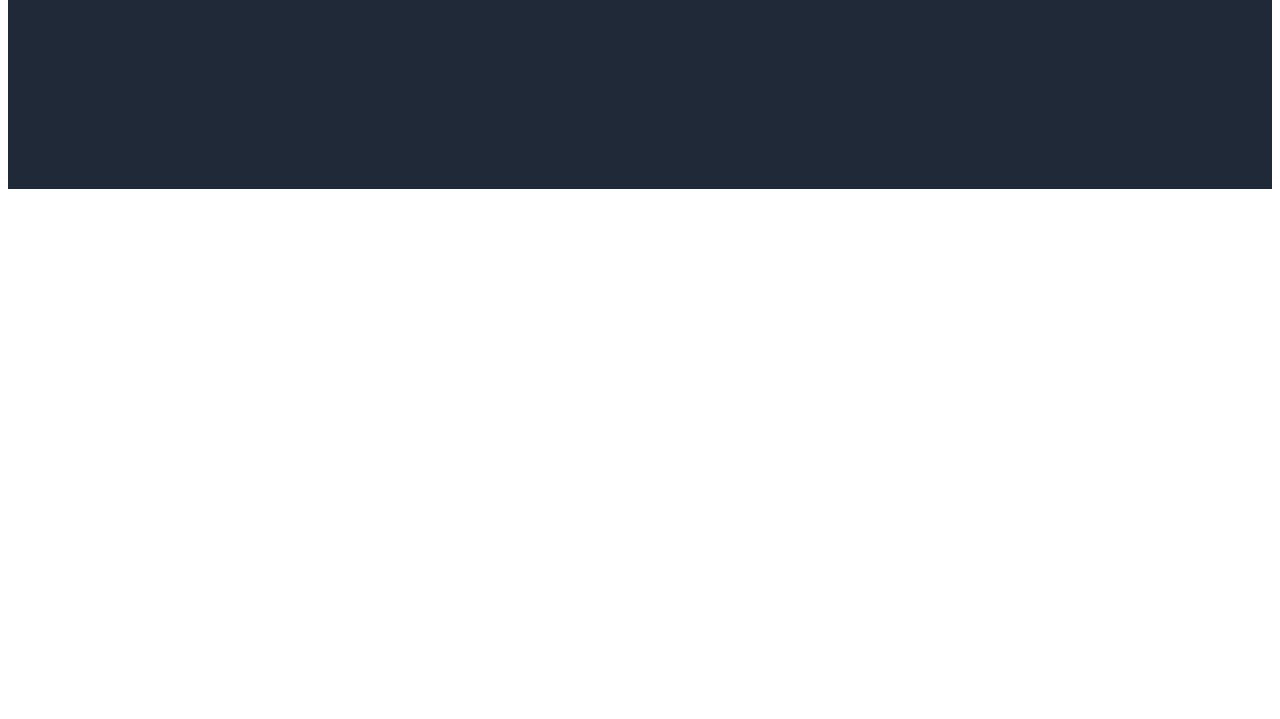
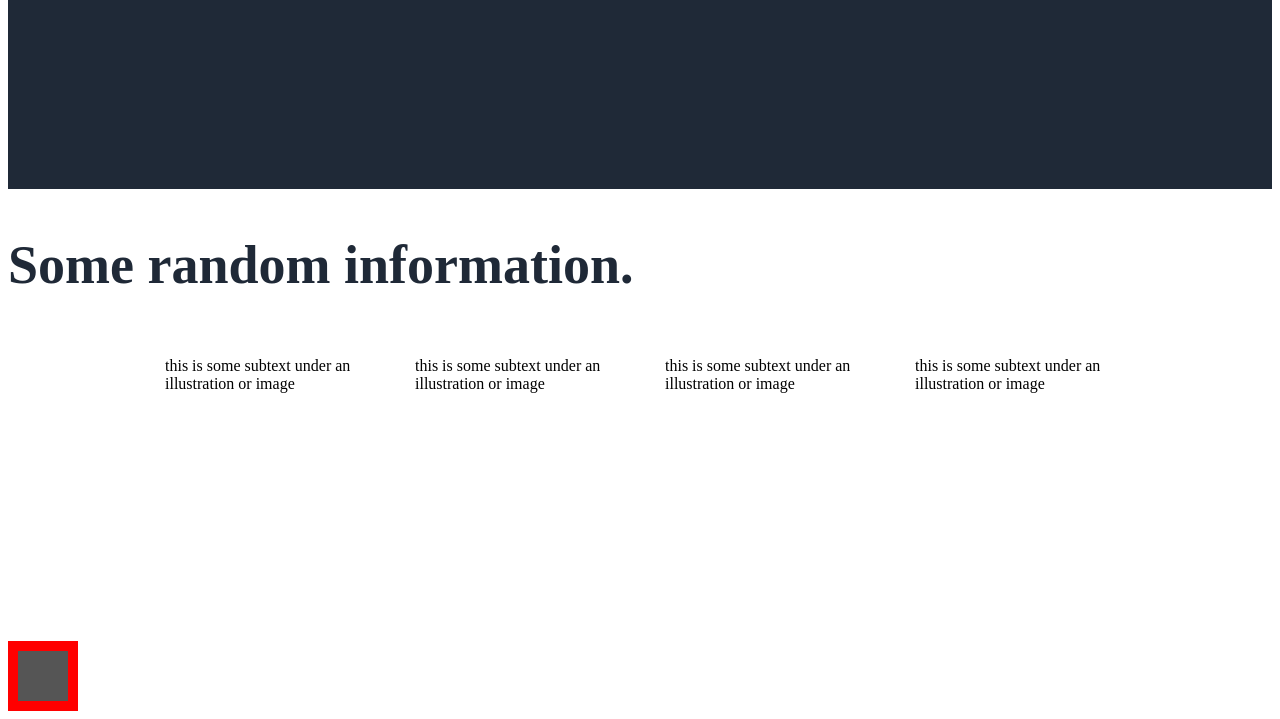
Before and after one commit to Madonexx/Proyect-Landing-Page, a plain HTML site: page index.html in a window 1280 px wide. Shown: the part 494-1213 px from the top of the page. Before the commit the page ends 800 px from the top, so only its background shows below. Drawn offline with Linux system fonts and the light colour scheme.

Commit message:
learning squares, text organized

```diff
--- a/index.html
+++ b/index.html
@@ -43,9 +43,22 @@
 </div>
 </div>
 
+<div class="slider-image">
+    <div class="slider-title">
+        <h2> Some random information.</h2>
+    </div>
+    <div class="allsliders">
+     <div class="slider1">   <p> this is some subtext under an illustration or image</p> </div>
+     <div class="slider2">   <p> this is some subtext under an illustration or image</p> </div>
+        <div class="slider3">   <p> this is some subtext under an illustration or image</p> </div>
+       <div class="slider4">   <p> this is some subtext under an illustration or image</p> </div>
+    </div>
+    <div class="square"></div>
+</div>
 
 
 
- </div>
+
+
 </body>
 </html>
--- a/style.css
+++ b/style.css
@@ -70,3 +70,37 @@ justify-content: center;
 }
 
 /* End of header*/
+
+.slider-title {
+    font-size: 36px;
+    font-weight: extra-bold;
+    color:#1F2937;
+}
+
+.allsliders {
+    display: flex;
+    justify-content:center;
+    gap: 50px;
+    height: 300px;
+}
+.square {
+    height: 50px;
+    width: 50px;
+    background-color: #555;
+    border-width: 10px;
+    border-style: solid;
+    border-color: red;
+}
+.slider1 {
+    width: 200px;
+    justify-content: center;
+}
+.slider2 {
+    width: 200px;
+}
+.slider3 {
+    width: 200px;
+}
+.slider4 {
+    width: 200px;
+}
```
